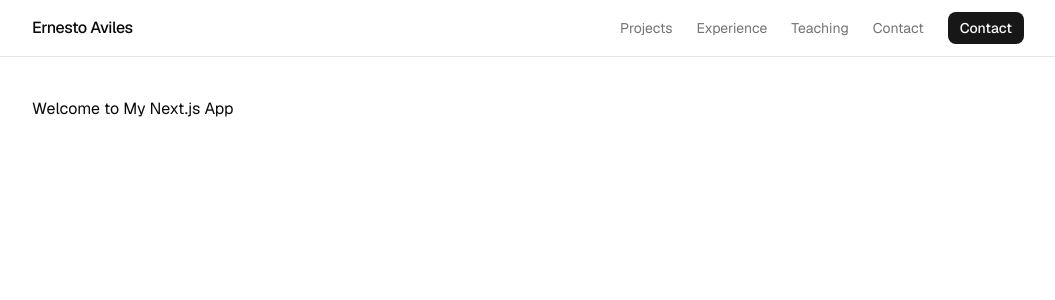
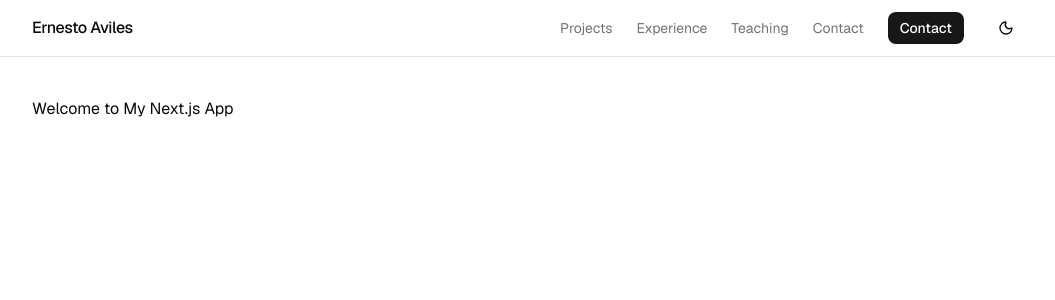
Before and after one commit to Eavilesz/portfolio, a Next.js app: page / in a window 1280 px wide. Shown: the top 300 px of the page, without its empty margins (112-1167 px from the left). Built offline with nearby package versions, Linux system fonts and the light colour scheme.

Commit message:
added dark mode

```diff
--- a/package.json
+++ b/package.json
@@ -15,6 +15,7 @@
     "clsx": "^2.1.1",
     "lucide-react": "^0.562.0",
     "next": "16.1.3",
+    "next-themes": "^0.4.6",
     "react": "19.2.3",
     "react-dom": "19.2.3",
     "tailwind-merge": "^3.4.0"
--- a/src/app/layout.tsx
+++ b/src/app/layout.tsx
@@ -3,6 +3,7 @@ import { Geist, Geist_Mono } from "next/font/google";
 
 import "./globals.css";
 import { SiteHeader } from "@/components/layout/site-header";
+import { ThemeProvider } from "@/components/theme-provider";
 
 const geistSans = Geist({
   variable: "--font-geist-sans",
@@ -26,13 +27,19 @@ export default function RootLayout({
   children: React.ReactNode;
 }>) {
   return (
-    <html lang="en" className="scroll-smooth">
+    <html lang="en" suppressHydrationWarning>
       <body
         className={[
           geistSans.variable,
           geistMono.variable,
           "min-h-dvh font-sans antialiased",
         ].join(" ")}
+      >
+        <ThemeProvider
+          attribute="class"
+          defaultTheme="system"
+          enableSystem
+          disableTransitionOnChange
         >
           <a href="#content" className="sr-only focus:not-sr-only">
             Skip to content
@@ -43,6 +50,7 @@ export default function RootLayout({
           <main id="content" className="mx-auto max-w-5xl px-4 py-10">
             {children}
           </main>
+        </ThemeProvider>
       </body>
     </html>
   );
--- a/src/components/layout/site-header.tsx
+++ b/src/components/layout/site-header.tsx
@@ -9,6 +9,7 @@ import {
   SheetTitle,
   SheetTrigger,
 } from "@/components/ui/sheet";
+import { ModeToggle } from "../mode-toggle";
 
 const navItems = [
   { href: "#projects", label: "Projects" },
@@ -40,6 +41,7 @@ export function SiteHeader() {
           <Button asChild size="sm">
             <Link href="#contact">Contact</Link>
           </Button>
+          <ModeToggle />
         </nav>
 
         {/* Mobile nav */}
--- /dev/null
+++ b/src/components/mode-toggle.tsx
@@ -0,0 +1,27 @@
+"use client";
+
+import * as React from "react";
+import { useTheme } from "next-themes";
+import { Moon, Sun } from "lucide-react";
+import { Button } from "@/components/ui/button";
+
+export function ModeToggle() {
+  const { resolvedTheme, setTheme } = useTheme();
+  const [mounted, setMounted] = React.useState(false);
+
+  React.useEffect(() => setMounted(true), []);
+
+  const isDark = mounted && resolvedTheme === "dark";
+
+  return (
+    <Button
+      type="button"
+      variant="ghost"
+      size="icon"
+      aria-label="Toggle theme"
+      onClick={() => setTheme(isDark ? "light" : "dark")}
+    >
+      {isDark ? <Sun className="h-5 w-5" /> : <Moon className="h-5 w-5" />}
+    </Button>
+  );
+}
--- /dev/null
+++ b/src/components/theme-provider.tsx
@@ -0,0 +1,8 @@
+"use client";
+
+import { ThemeProvider as NextThemesProvider } from "next-themes";
+import type { ThemeProviderProps } from "next-themes/dist/types";
+
+export function ThemeProvider({ children, ...props }: ThemeProviderProps) {
+  return <NextThemesProvider {...props}>{children}</NextThemesProvider>;
+}
```
Also changed, not shown: 1 other file (tests, documents, lock files or other folders). Lines whose indentation alone changed are shown as unchanged.
